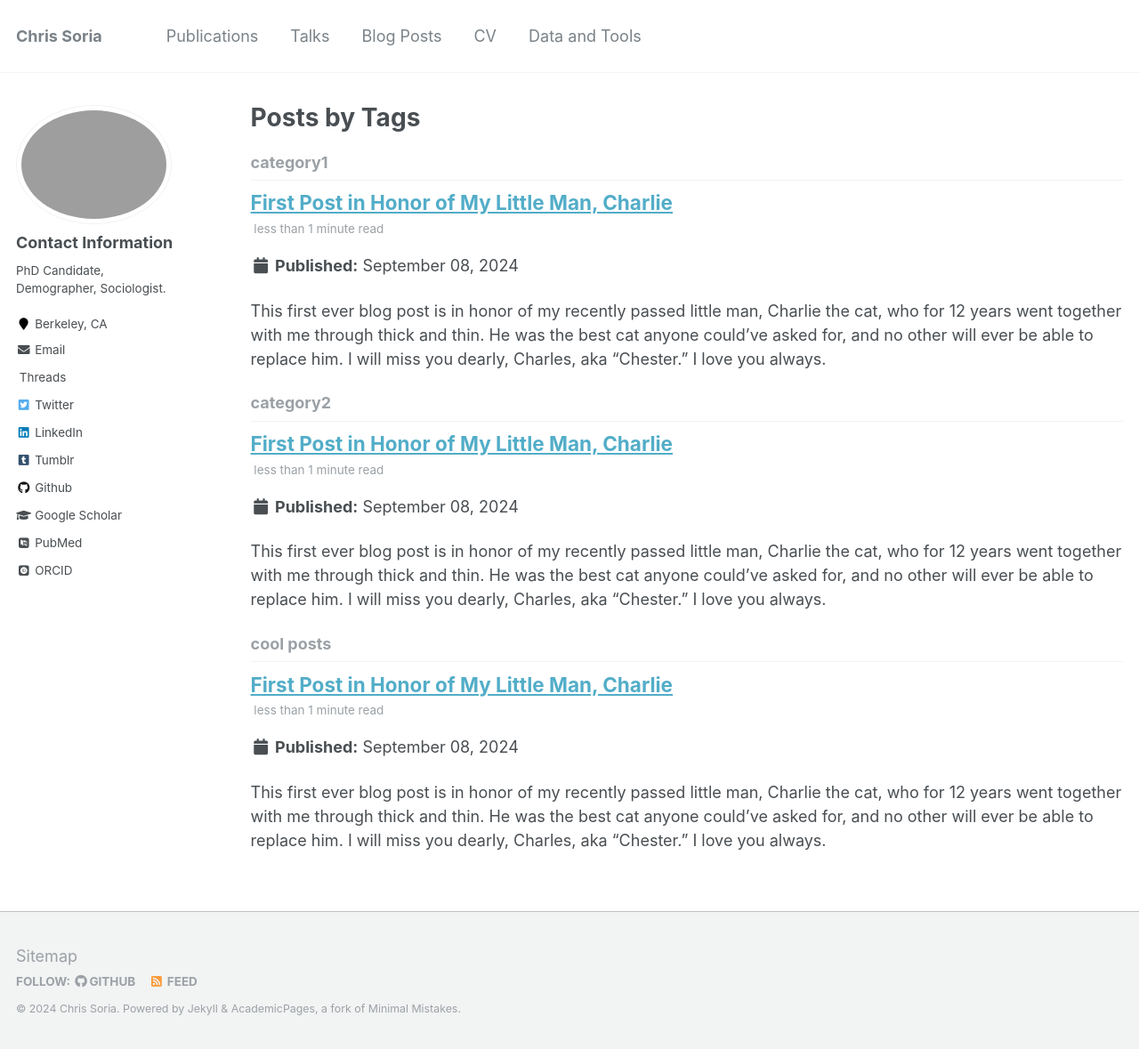
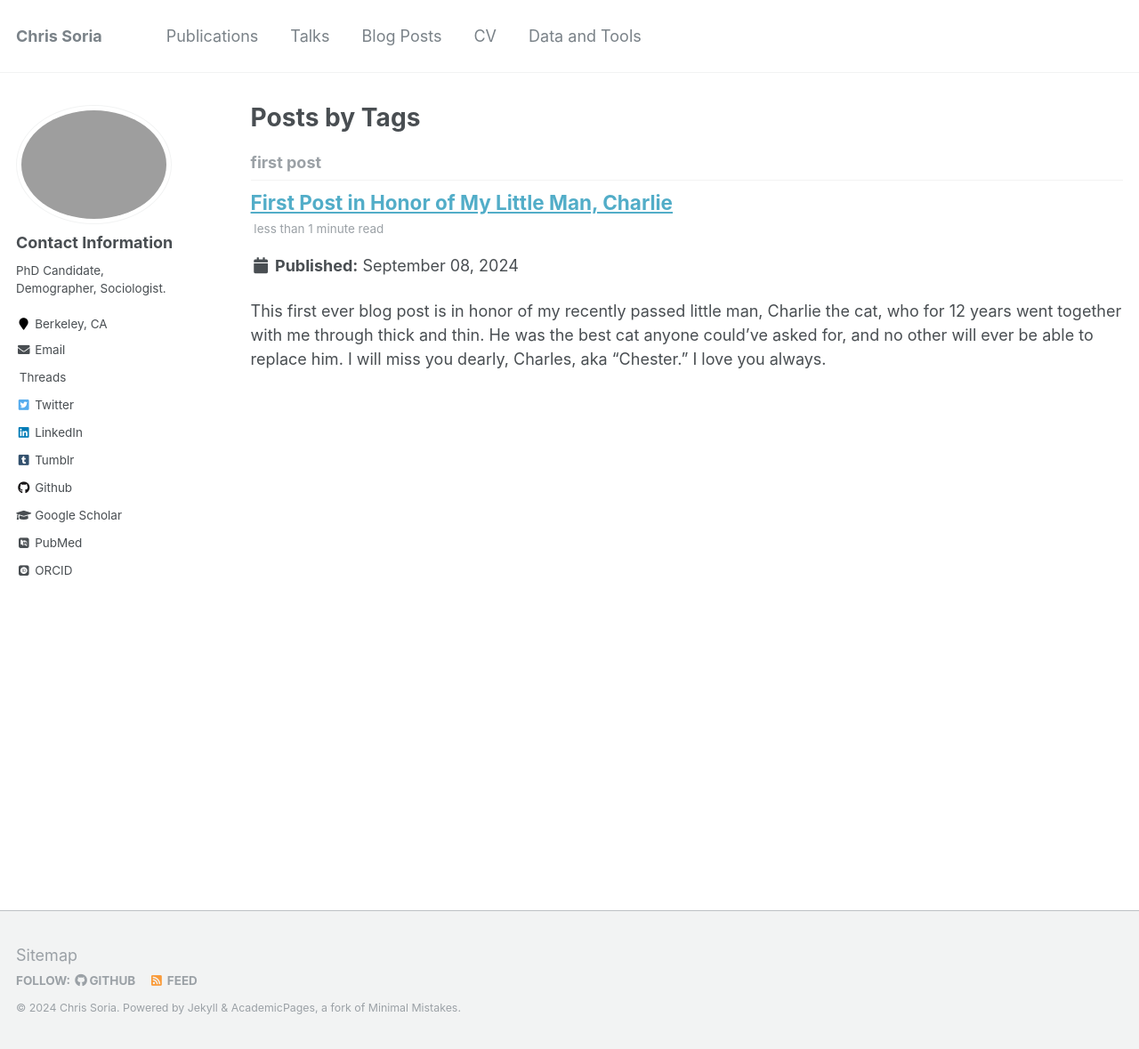
Before and after one commit to chrissoria/chrissoria.github.io, a Jekyll site: the page built from _pages/tag-archive.html, in a window 1280 px wide and 1179 px high. Shown: the whole window at 89% size. Built offline with Jekyll 4.4.1, drawn with Linux system fonts in a browser that asks for light colours; some web fonts are replaced.

Commit message:
testing image in post

```diff
--- a/_posts/2024-09-08-blog-post-1.md
+++ b/_posts/2024-09-08-blog-post-1.md
@@ -3,13 +3,11 @@ title: 'First Post in Honor of My Little Man, Charlie'
 date: 2024-09-08
 permalink: /posts/2024/09/blog-post-1/
 tags:
-  - cool posts
-  - category1
-  - category2
+  - first post
 ---
 
 This first ever blog post is in honor of my recently passed little man, Charlie the cat, who for 12 years went together with me through thick and thin. He was the best cat anyone could've asked for, and no other will ever be able to replace him. I will miss you dearly, Charles, aka "Chester." I love you always.
 
-![Chezzy](/images/profile.jpg)
+![Chezzy](/images/profile.png)
 
 Charlie the cat, August 26th-September 6th. Rest in Peace.
```
Also changed, not shown: 1 other file.
